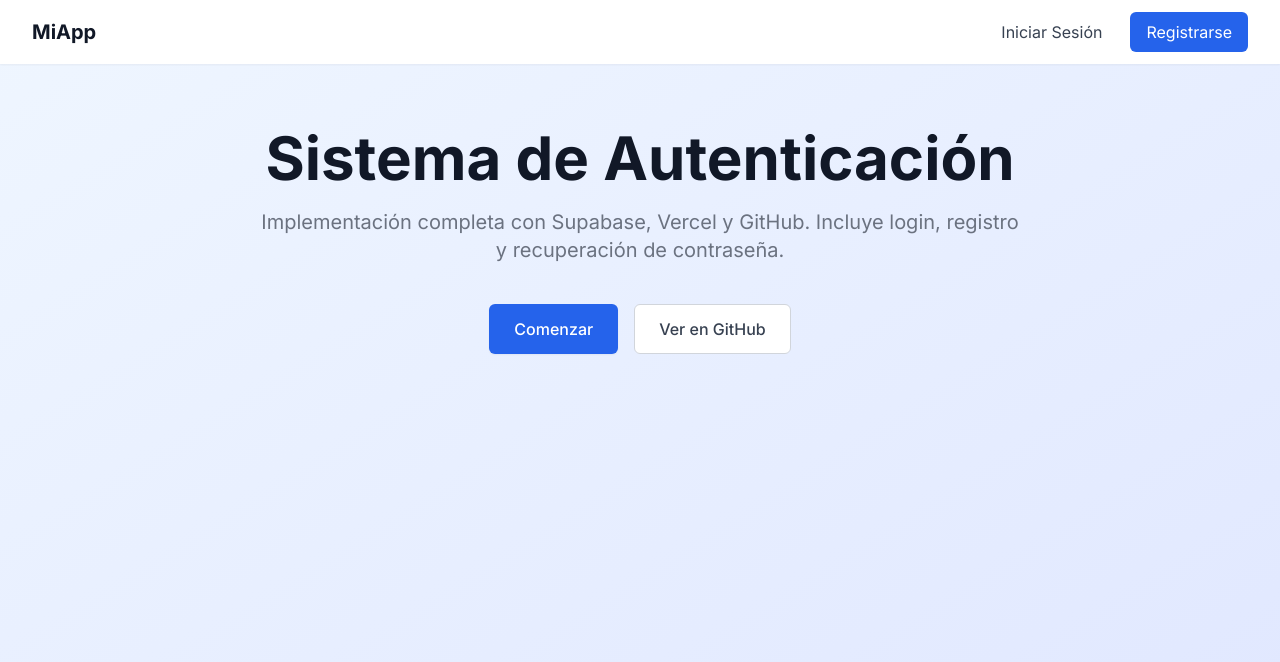
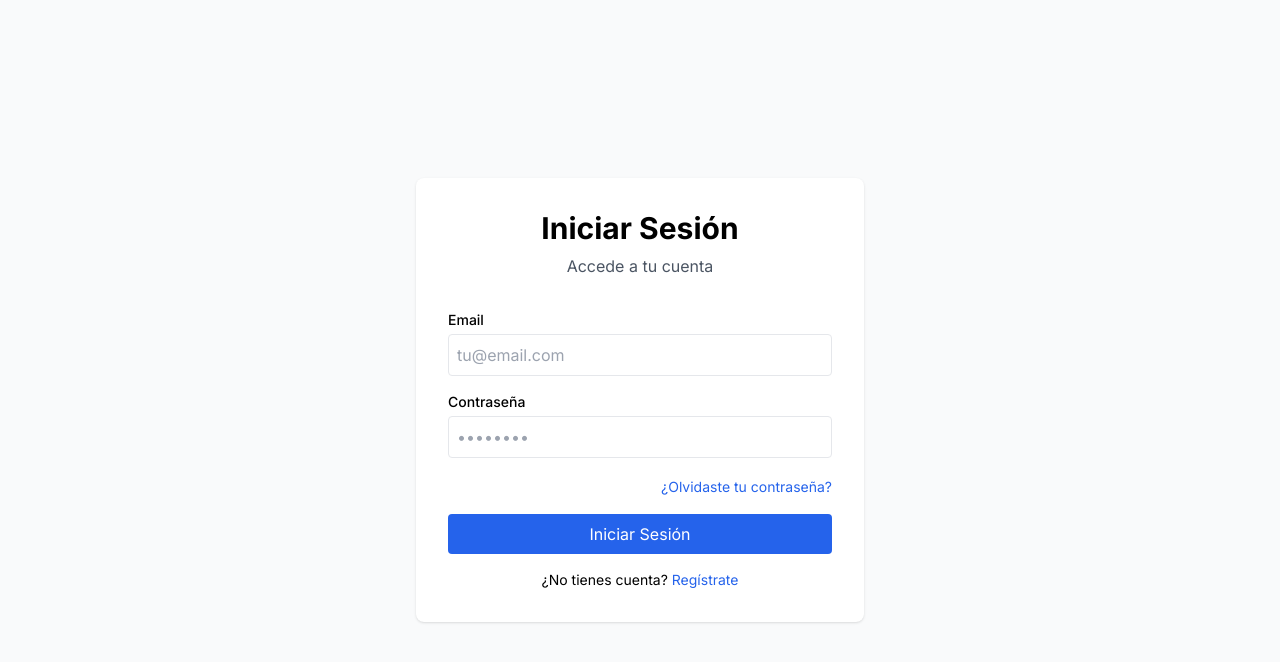
Before and after one commit to roldanronaldd19-debug/login3, a Next.js app: page /login in a window 1280 px wide. Shown: the top 662 px of the page. Built offline with nearby package versions, Linux system fonts and the light colour scheme; no server answers.

Commit message:
Update page.tsx

```diff
--- a/app/login/page.tsx
+++ b/app/login/page.tsx
@@ -1,58 +1,17 @@
-import Link from 'next/link'
+import AuthForm from '../../components/AuthForm'
 
-export default function HomePage() {
+export default function LoginPage() {
   return (
-    <div className="min-h-screen bg-gradient-to-br from-blue-50 to-indigo-100">
-      <nav className="bg-white shadow-sm">
-        <div className="max-w-7xl mx-auto px-4 sm:px-6 lg:px-8">
-          <div className="flex justify-between h-16">
-            <div className="flex items-center">
-              <h1 className="text-xl font-bold text-gray-900">MiApp</h1>
-            </div>
-            <div className="flex items-center space-x-4">
-              <Link
-                href="/login"
-                className="text-gray-700 hover:text-gray-900 px-3 py-2 rounded-md"
-              >
-                Iniciar Sesión
-              </Link>
-              <Link
-                href="/register"
-                className="bg-blue-600 text-white px-4 py-2 rounded-md hover:bg-blue-700"
-              >
-                Registrarse
-              </Link>
-            </div>
-          </div>
+    <div className="min-h-screen flex items-center justify-center bg-gray-50">
+      <div className="max-w-md w-full space-y-8 p-8 bg-white rounded-lg shadow">
+        <div>
+          <h2 className="text-3xl font-bold text-center">Iniciar Sesión</h2>
+          <p className="mt-2 text-center text-gray-600">
+            Accede a tu cuenta
+          </p>
         </div>
-      </nav>
-
-      <main className="max-w-7xl mx-auto px-4 sm:px-6 lg:px-8 py-16">
-        <div className="text-center">
-          <h1 className="text-4xl font-bold text-gray-900 sm:text-5xl md:text-6xl">
-            Sistema de Autenticación
-          </h1>
-          <p className="mt-3 max-w-md mx-auto text-base text-gray-500 sm:text-lg md:mt-5 md:text-xl md:max-w-3xl">
-            Implementación completa con Supabase, Vercel y GitHub. Incluye login, registro y recuperación de contraseña.
-          </p>
-          <div className="mt-10 flex justify-center gap-4">
-            <Link
-              href="/login"
-              className="inline-flex items-center px-6 py-3 border border-transparent text-base font-medium rounded-md shadow-sm text-white bg-blue-600 hover:bg-blue-700"
-            >
-              Comenzar
-            </Link>
-            <a
-              href="https://github.com/tuusuario/turepo"
-              target="_blank"
-              rel="noopener noreferrer"
-              className="inline-flex items-center px-6 py-3 border border-gray-300 text-base font-medium rounded-md text-gray-700 bg-white hover:bg-gray-50"
-            >
-              Ver en GitHub
-            </a>
-          </div>
-        </div>
-      </main>
+        <AuthForm mode="login" />
+      </div>
     </div>
   )
 }
```
